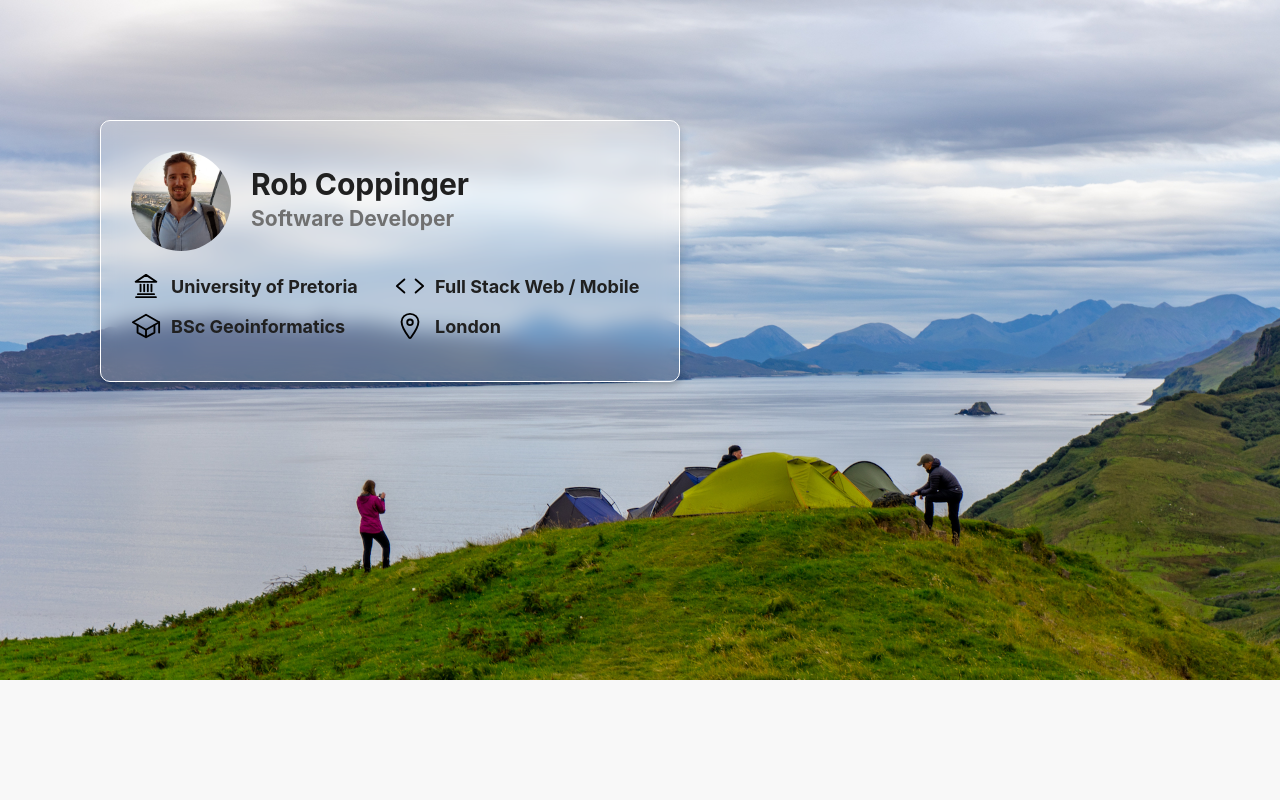
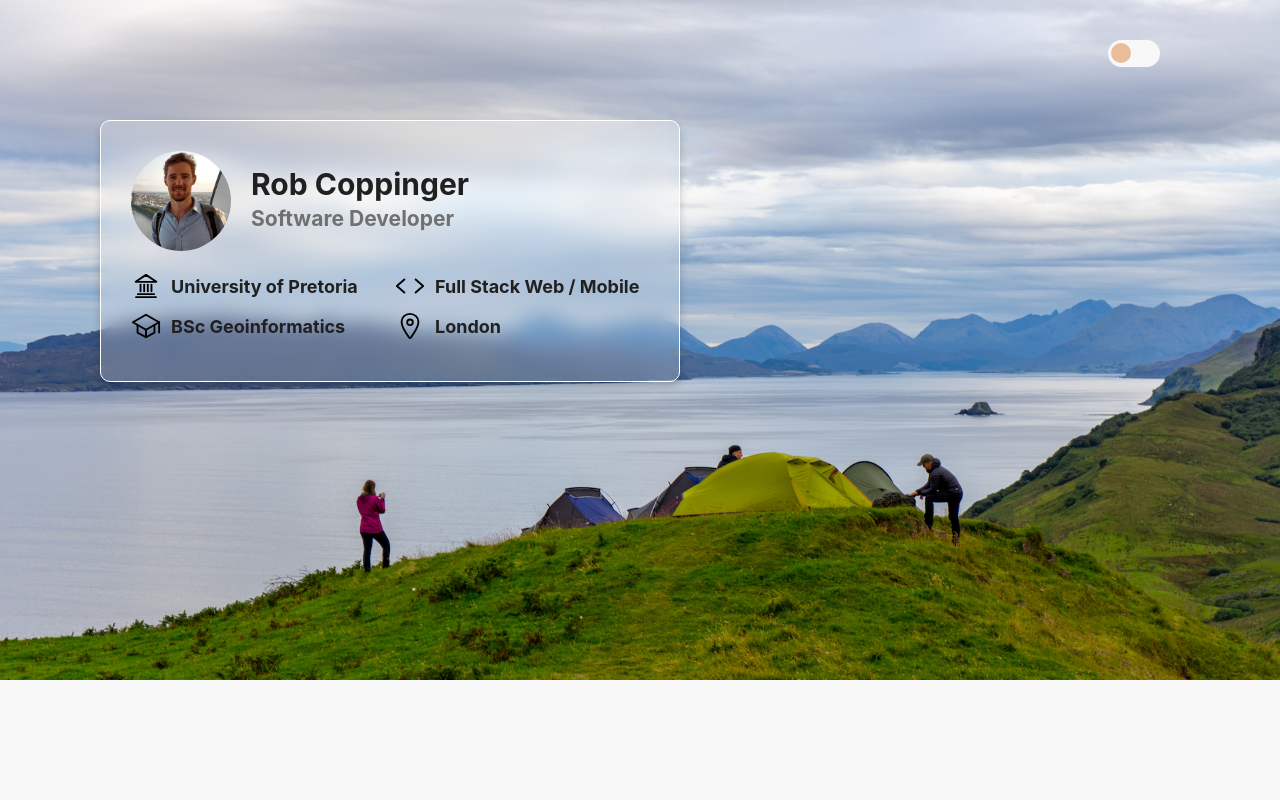
Before and after one commit to robcoppinger/robcop-website, a React (Create React App) app: page / in a window 1280 px wide. Shown: the top 800 px of the page. Built offline with nearby package versions, Linux system fonts and the light colour scheme.

Commit message:
add theme swithing

```diff
--- a/public/index.html
+++ b/public/index.html
@@ -1,5 +1,5 @@
 <!DOCTYPE html>
-<html lang="en" data-theme="light">
+<html lang="en" data-theme="light" id="html">
   <head>
     <meta charset="utf-8" />
     <link rel="icon" href="%PUBLIC_URL%/favicon.ico" />
--- a/src/Pages/Home/Home.module.scss
+++ b/src/Pages/Home/Home.module.scss
@@ -2,13 +2,59 @@
 .hero {
   box-sizing: border-box;
   width: 100%;
-  padding-top: 60%; /* 1:1 Aspect Ratio */
-  position: relative; /* If you want text inside of it */
+  padding-top: 60%;
+  position: relative;
   margin-bottom: 0;
   background-image: url("../../assets/images/hero.jpg");
   background-repeat: no-repeat;
   background-position: center;
   background-size: cover;
+  .themeToggleContainer {
+    position: absolute;
+    top: 4rem;
+    right: 4rem;
+    @include sm {
+      right: 12rem;
+    }
+    input {
+      position: relative;
+      display: none;
+    }
+
+    label {
+      cursor: pointer;
+      text-indent: -9999px;
+      width: 52px;
+      height: 27px;
+      float: right;
+      border-radius: 100px;
+      position: relative;
+      background: var(--bg);
+    }
+
+    label:after {
+      content: "";
+      position: absolute;
+      top: 3px;
+      left: 3px;
+      width: 20px;
+      height: 20px;
+      background: var(--thumb-color);
+      border-radius: 90px;
+      -webkit-transition: 0.3s;
+      transition: 0.3s;
+    }
+
+    input:checked + label:after {
+      left: calc(100% - 3px);
+      -webkit-transform: translateX(-100%);
+      transform: translateX(-100%);
+    }
+
+    label:active:after {
+      width: 45px;
+    }
+  }
 
   @include sm {
     padding: 0;
--- a/src/Pages/Home/Home.tsx
+++ b/src/Pages/Home/Home.tsx
@@ -1,14 +1,33 @@
 import React from "react";
 import styles from "./Home.module.scss";
 import { InfoCard } from "../../components/InfoCard";
-import { StackItem } from "../../components/StackItem";
 import { StackSection } from "../../components/StackSection";
 import { Footer } from "../../components/Footer";
 import { HobbiesSection } from "../../components/HobbiesSection";
 
-export const Home = () => (
+export const Home = () => {
+  type Theme = "light" | "dark";
+  const dataTheme = () =>
+    document.getElementById("html")?.getAttribute("data-theme");
+
+  const setDataTheme = (theme: Theme) =>
+    document.getElementById("html")?.setAttribute("data-theme", theme);
+
+  function toggleTheme() {
+    setDataTheme(dataTheme() === "light" ? "dark" : "light");
+  }
+  return (
     <>
       <div className={styles.hero}>
+        <div className={styles.themeToggleContainer}>
+          <input
+            type="checkbox"
+            id="theme-switch"
+            name="theme"
+            onChange={toggleTheme}
+          />
+          <label htmlFor="theme-switch">Toggle</label>
+        </div>
         <div className={styles.desktopOnly}>
           <InfoCard />
         </div>
@@ -21,3 +40,4 @@ export const Home = () => (
       <Footer />
     </>
   );
+};
--- a/src/css/themes.css
+++ b/src/css/themes.css
@@ -13,6 +13,7 @@ html {
   --shadow-subtle: 0 2px 4px rgba(0, 0, 0, 0.1);
   --footer-bg: #272727;
   --footer-text: #ffffff;
+  --thumb-color: #e8bd98;
 }
 
 html[data-theme="dark"] {
@@ -25,6 +26,7 @@ html[data-theme="dark"] {
   --card-color: #424242;
   --paper-background: #4c4747;
   --card-background: #3a3a3a;
+  --thumb-color: #abdce4;
 }
 
 html.transition,
```
Lines whose indentation alone changed are shown as unchanged.
